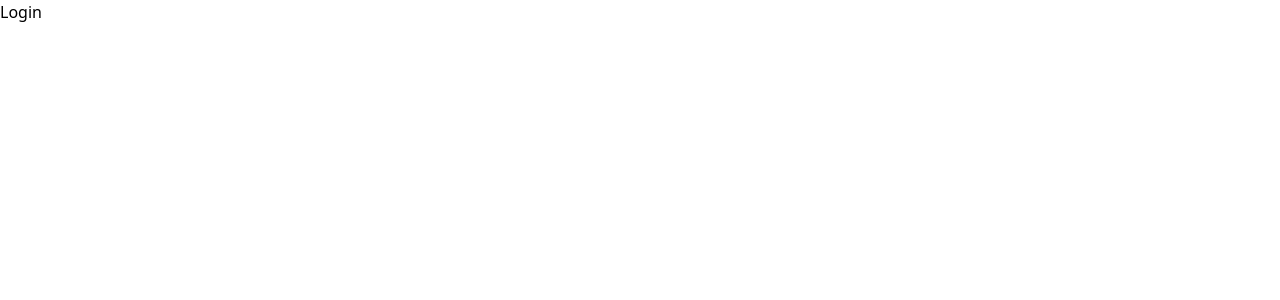
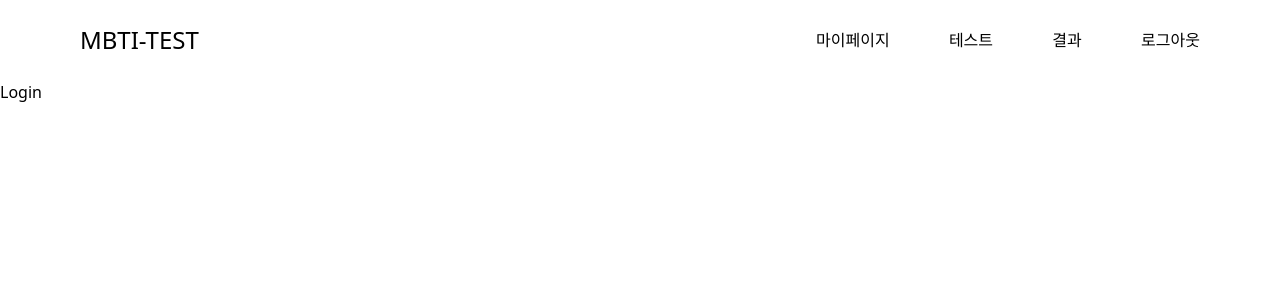
Before and after one commit to Leekee0905/mbti-test, a React (Vite) app: page /login in a window 1280 px wide. Shown: the top 300 px of the page. Built offline with nearby package versions, Linux system fonts and the light colour scheme.

Commit message:
update: 기본 레이아웃 생성

```diff
--- /dev/null
+++ b/src/layout/Header.jsx
@@ -0,0 +1,31 @@
+import { useNavigate } from "react-router-dom";
+
+const Header = () => {
+  const navigate = useNavigate();
+
+  return (
+    <header className="header flex w-full h-20 justify-between items-center px-20">
+      <h1 className="text-2xl cursor-pointer" onClick={() => navigate("/")}>
+        MBTI-TEST
+      </h1>
+      <nav>
+        <ul className="flex w-96 justify-between">
+          <li className="cursor-pointer" onClick={() => navigate("/mypage")}>
+            마이페이지
+          </li>
+          <li className="cursor-pointer" onClick={() => navigate("/test")}>
+            테스트
+          </li>
+          <li className="cursor-pointer" onClick={() => navigate("/result")}>
+            결과
+          </li>
+          <li>
+            <button>로그아웃</button>
+          </li>
+        </ul>
+      </nav>
+    </header>
+  );
+};
+
+export default Header;
--- a/src/layout/Layout.jsx
+++ b/src/layout/Layout.jsx
@@ -1,5 +1,13 @@
+import { Outlet } from "react-router-dom";
+import Header from "./Header";
+
 const Layout = () => {
-  return <div></div>;
+  return (
+    <div className="w-screen">
+      <Header />
+      <Outlet />
+    </div>
+  );
 };
 
 export default Layout;
```
Also changed, not shown: src/shared/Router.jsx (+7 -0 lines).
